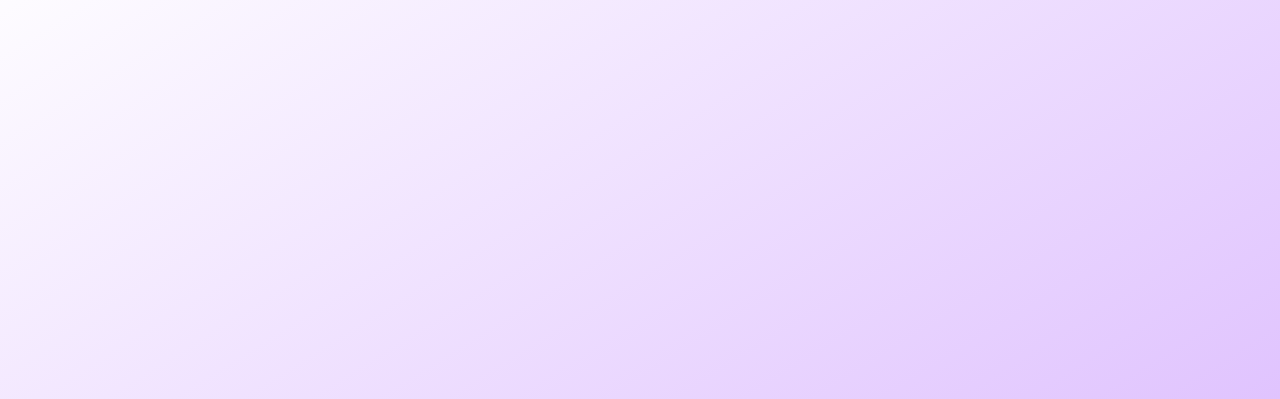
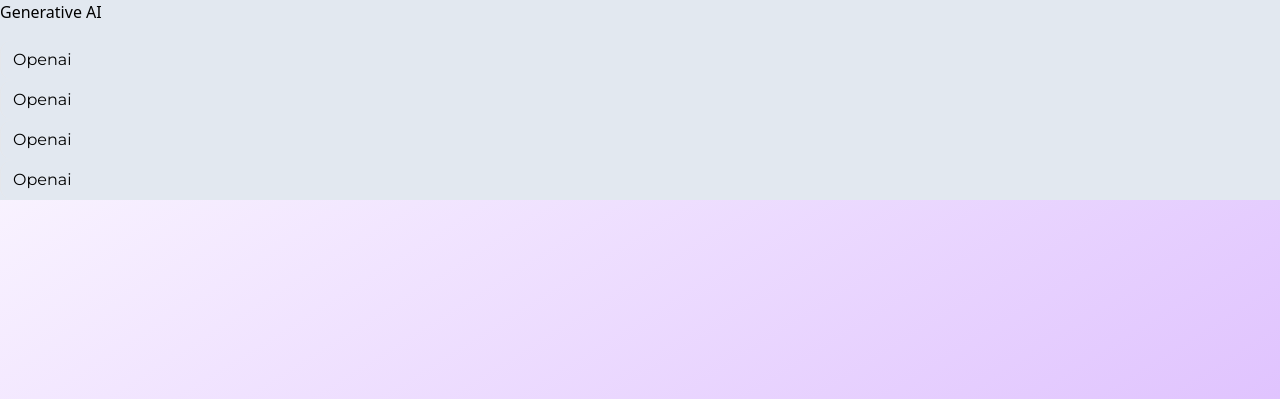
Before and after one commit to Facu-maldon/web_projects, a Flask app: page / in a window 1280 px wide. Shown: the part 72-471 px from the top of the page. Run offline with Flask 3, Linux system fonts and the light colour scheme; style sheets or scripts are compiled from the project's sources.

Commit message:
AI app 01/11/24

```diff
--- /dev/null
+++ b/ai_app/requirements.txt
@@ -0,0 +1 @@
+flask
--- a/ai_app/static/output.css
+++ b/ai_app/static/output.css
@@ -554,6 +554,22 @@ video {
   display: none;
 }
 
+.row-start-1 {
+  grid-row-start: 1;
+}
+
+.row-start-2 {
+  grid-row-start: 2;
+}
+
+.row-start-3 {
+  grid-row-start: 3;
+}
+
+.row-start-4 {
+  grid-row-start: 4;
+}
+
 .mx-auto {
   margin-left: auto;
   margin-right: auto;
@@ -567,6 +583,10 @@ video {
   display: flex;
 }
 
+.grid {
+  display: grid;
+}
+
 .size-full {
   width: 100%;
   height: 100%;
@@ -574,6 +594,10 @@ video {
 
 .h-full {
   height: 100%;
+}
+
+.w-1\/5 {
+  width: 20%;
 }
 
 .w-4\/5 {
@@ -584,6 +608,22 @@ video {
   width: 100%;
 }
 
+.grid-flow-row {
+  grid-auto-flow: row;
+}
+
+.grid-rows-5 {
+  grid-template-rows: repeat(5, minmax(0, 1fr));
+}
+
+.place-content-center {
+  place-content: center;
+}
+
+.place-content-start {
+  place-content: start;
+}
+
 .items-center {
   align-items: center;
 }
@@ -592,26 +632,29 @@ video {
   justify-content: space-between;
 }
 
+.gap-4 {
+  gap: 1rem;
+}
+
 .space-x-5 > :not([hidden]) ~ :not([hidden]) {
   --tw-space-x-reverse: 0;
   margin-right: calc(1.25rem * var(--tw-space-x-reverse));
   margin-left: calc(1.25rem * calc(1 - var(--tw-space-x-reverse)));
 }
 
+.divide-x > :not([hidden]) ~ :not([hidden]) {
+  --tw-divide-x-reverse: 0;
+  border-right-width: calc(1px * var(--tw-divide-x-reverse));
+  border-left-width: calc(1px * calc(1 - var(--tw-divide-x-reverse)));
+}
+
 .rounded-2xl {
   border-radius: 1rem;
 }
 
-.bg-gradient-to-r {
-  background-image: linear-gradient(to right, var(--tw-gradient-stops));
-}
-
-.bg-gradient-to-b {
-  background-image: linear-gradient(to bottom, var(--tw-gradient-stops));
-}
-
-.bg-gradient-to-t {
-  background-image: linear-gradient(to top, var(--tw-gradient-stops));
+.bg-slate-200 {
+  --tw-bg-opacity: 1;
+  background-color: rgb(226 232 240 / var(--tw-bg-opacity));
 }
 
 .bg-gradient-to-br {
@@ -622,20 +665,6 @@ video {
   --tw-gradient-from: #fff var(--tw-gradient-from-position);
   --tw-gradient-to: rgb(255 255 255 / 0) var(--tw-gradient-to-position);
   --tw-gradient-stops: var(--tw-gradient-from), var(--tw-gradient-to);
-}
-
-.from-purple-100 {
-  --tw-gradient-from: #f3e8ff var(--tw-gradient-from-position);
-  --tw-gradient-to: rgb(243 232 255 / 0) var(--tw-gradient-to-position);
-  --tw-gradient-stops: var(--tw-gradient-from), var(--tw-gradient-to);
-}
-
-.to-purple-400 {
-  --tw-gradient-to: #c084fc var(--tw-gradient-to-position);
-}
-
-.to-purple-200 {
-  --tw-gradient-to: #e9d5ff var(--tw-gradient-to-position);
 }
 
 .to-purple-300 {
@@ -670,10 +699,6 @@ video {
 
 .text-center {
   text-align: center;
-}
-
-.font-serif {
-  font-family: ui-serif, Georgia, Cambria, "Times New Roman", Times, serif;
 }
 
 .font-montserrat {
--- a/ai_app/templates/layout.html
+++ b/ai_app/templates/layout.html
@@ -13,7 +13,6 @@
         <link href="https://fonts.googleapis.com/css2?family=Montserrat:ital,wght@0,100..900;1,100..900&display=swap" rel="stylesheet">
     </head>
     <body class="bg-no-repeat bg-contain bg-fixed w-full h-full bg-gradient-to-br from-white to-purple-300">
-        <div class="">
             <div class="size-full">
                 <nav class="p-4">
                     <div class="container mx-auto flex justify-between items-center">
@@ -26,8 +25,14 @@
                     </div>
                     </div>
                 </nav>
+            </div>
+            <div class="grid grid-rows-5 grid-flow-row divide-x place-content-center container place-content-start bg-slate-200">
+                <p class="text-center">Generative AI</p>
+                <button class="text-black hover:bg-stone-400 px-3 py-2 rounded-2xl w-1/5 text-center font-montserrat">Openai</button>
+                <button class="text-black hover:bg-stone-400 px-3 py-2 rounded-2xl w-1/5 text-center font-montserrat">Openai</button>
+                <button class="text-black hover:bg-stone-400 px-3 py-2 rounded-2xl w-1/5 text-center font-montserrat">Openai</button>
+                <button class="text-black hover:bg-stone-400 px-3 py-2 rounded-2xl w-1/5 text-center font-montserrat">Openai</button>
+            </div>
             {% block main %}{% endblock %}
-            </div>
-        </div>
     </body>
 </html>
```
